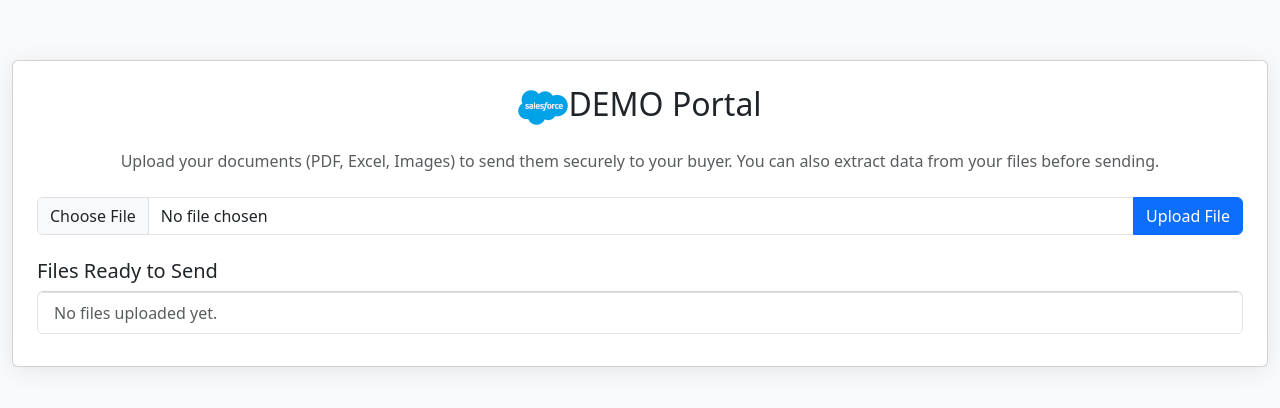
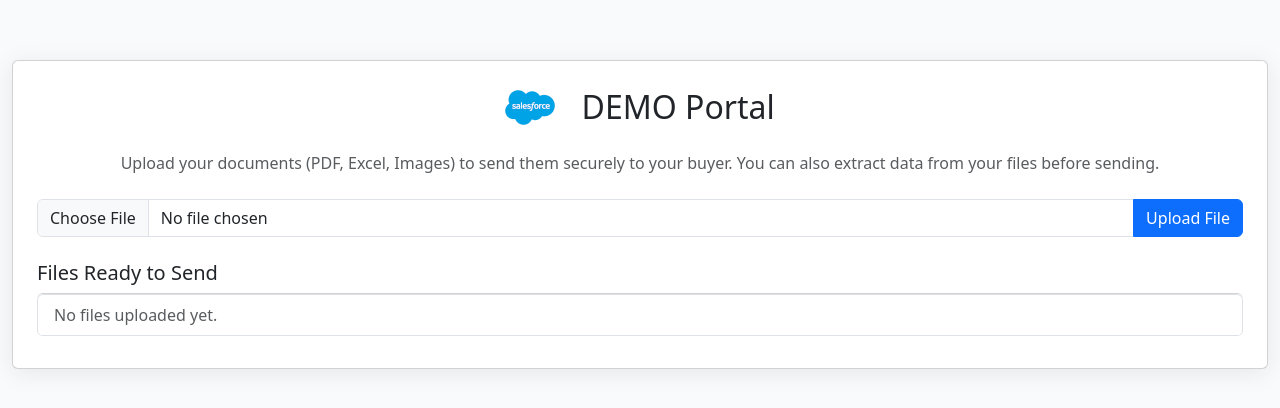
Before and after one commit to marcogalants/FileExchanger, a Flask app: page / in a window 1280 px wide. Shown: the top 408 px of the page. Run offline with Flask 3, Linux system fonts and the light colour scheme.

Commit message:
added spacing between logo and DEMO Portal

```diff
--- a/templates/index.html
+++ b/templates/index.html
@@ -20,7 +20,10 @@
 <div class="container">
     <div class="card p-4">
 
-        <h2 class="mb-4 text-center"><img src="{{ url_for('static', filename='logo.png') }}" alt="Logo">DEMO Portal</h2>
+        <h2 class="mb-4 text-center">
+            <img src="{{ url_for('static', filename='logo.png') }}" alt="Logo" style="vertical-align:middle;margin-right:18px;max-height:48px;">
+            <span style="vertical-align:middle;">DEMO Portal</span>
+        </h2>
         <p class="text-center text-muted mb-4">Upload your documents (PDF, Excel, Images) to send them securely to your buyer. You can also extract data from your files before sending.</p>
         {% with messages = get_flashed_messages() %}
           {% if messages %}
```
